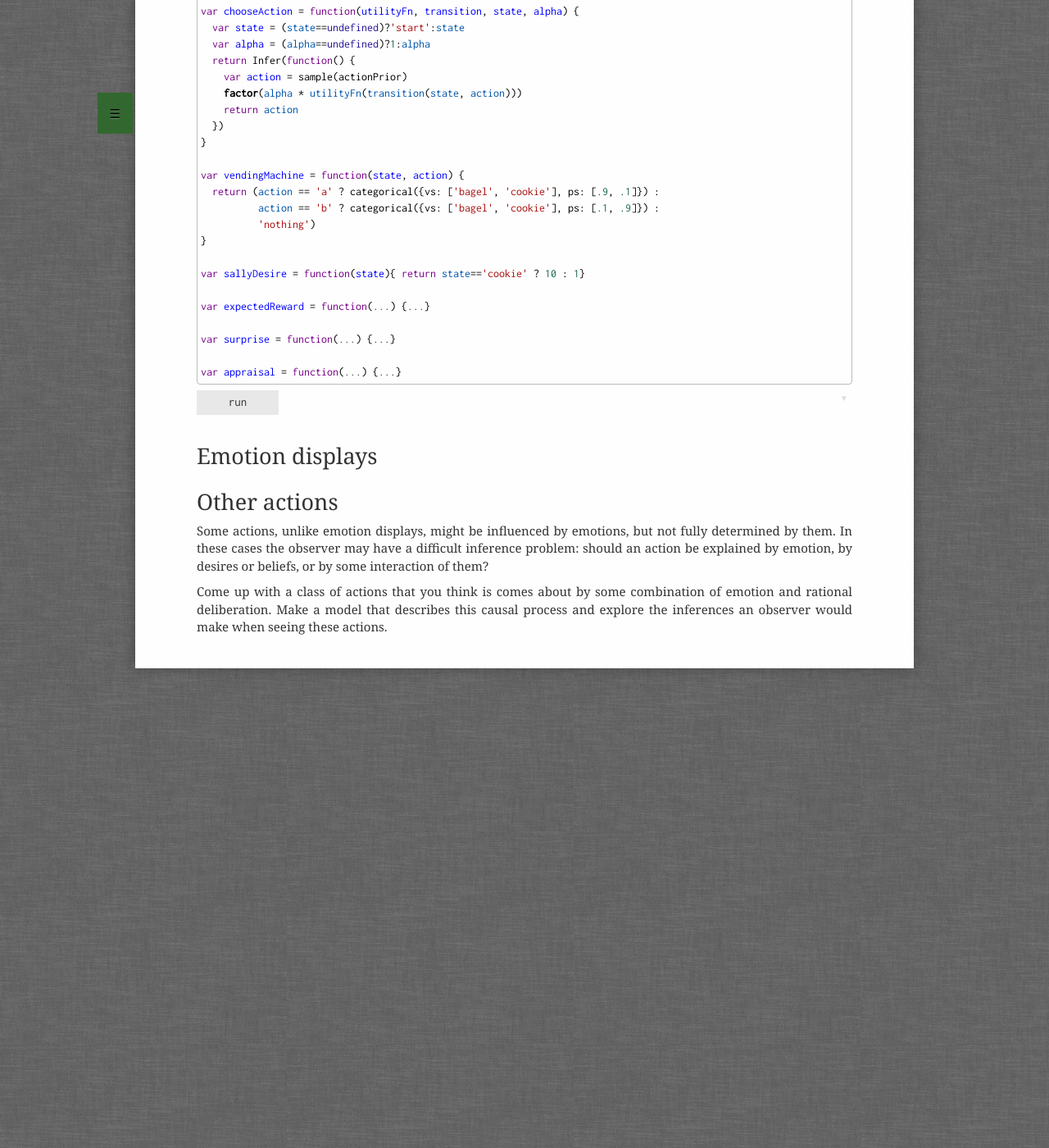
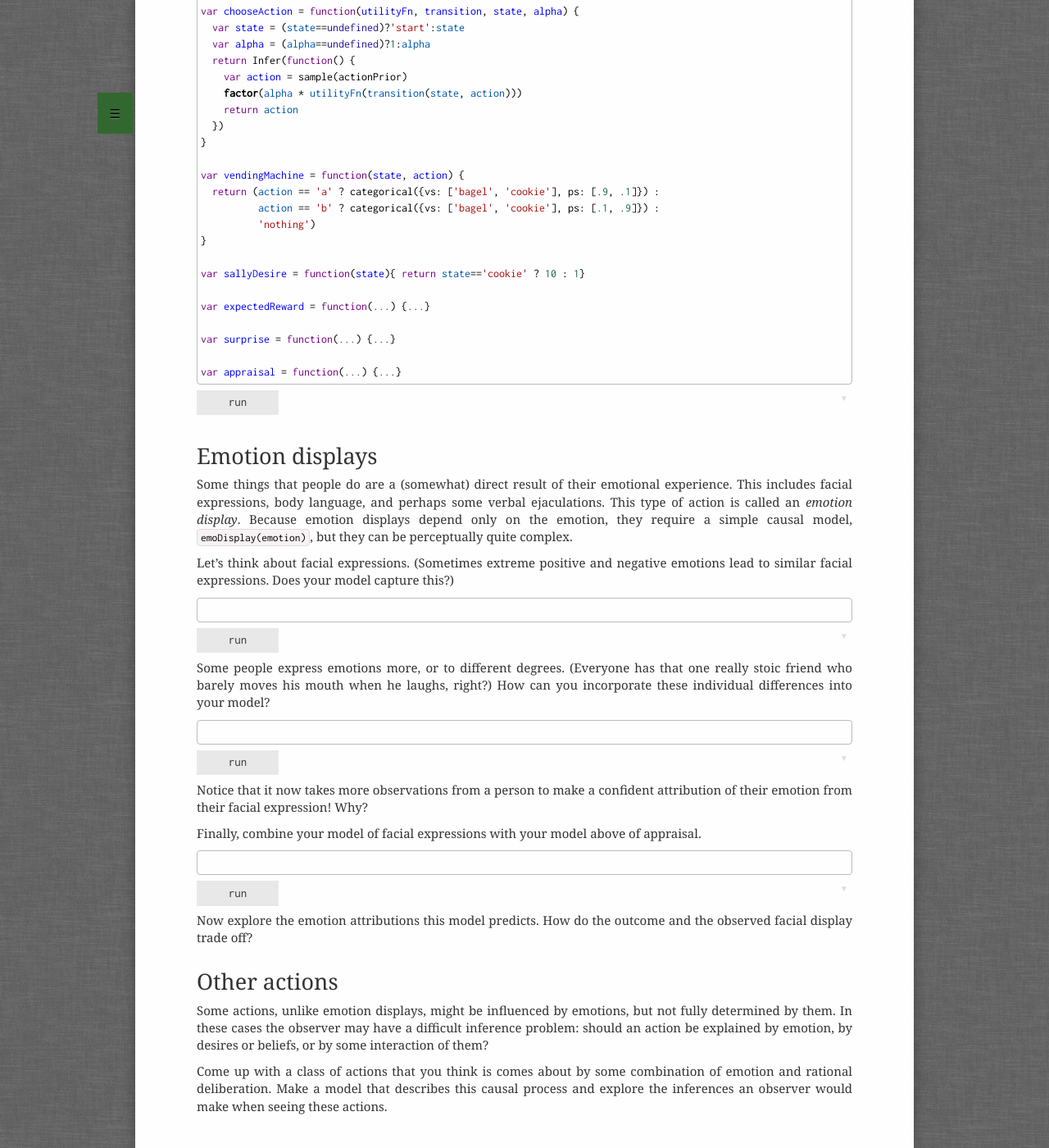
Before and after one commit to probmods/probmods2, a Jekyll site: the page built from teaching_extras/ToE.md, in a window 1280 px wide and 1400 px high, scrolled down 2612 px. Shown: the whole window at 82% size. Built offline with Jekyll 4.4.1, drawn with Linux system fonts in a browser that asks for light colours; a script that is not in the unit is left out.

Commit message:
working on ToE

```diff
--- a/teaching_extras/ToE.md
+++ b/teaching_extras/ToE.md
@@ -136,6 +136,27 @@
 
 # Emotion displays
 
+Some things that people do are a (somewhat) direct result of their emotional experience. This includes facial expressions, body language, and perhaps some verbal ejaculations. This type of action is called an *emotion display*. Because emotion displays depend only on the emotion, they require a simple causal model, `emoDisplay(emotion)`, but they can be perceptually quite complex.
+
+Let's think about facial expressions.
+(Sometimes extreme positive and negative emotions lead to similar facial expressions. Does your model capture this?)
+
+~~~~
+~~~~
+
+Some people express emotions more, or to different degrees. (Everyone has that one really stoic friend who barely moves his mouth when he laughs, right?) How can you incorporate these individual differences into your model?
+
+~~~~
+~~~~
+
+Notice that it now takes more observations from a person to make a confident attribution of their emotion from their facial expression! Why?
+
+Finally, combine your model of facial expressions with your model above of appraisal.
+
+~~~~
+~~~~
+
+Now explore the emotion attributions this model predicts. How do the outcome and the observed facial display trade off?
 
 
 # Other actions
```
